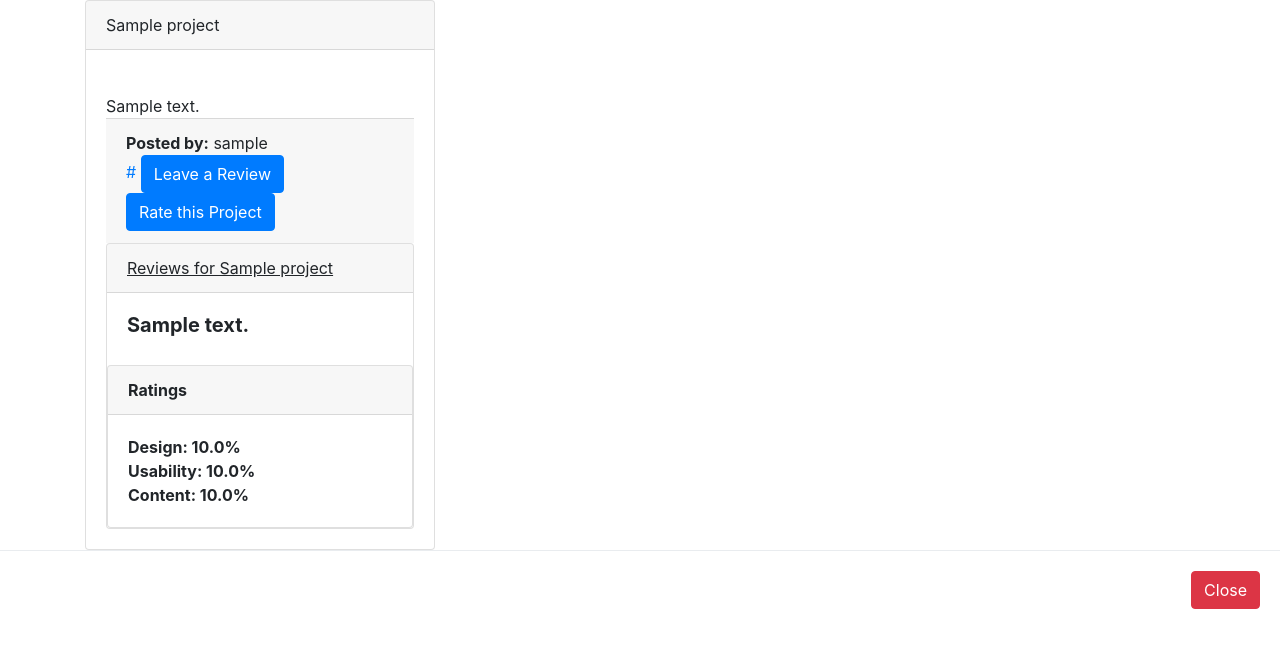
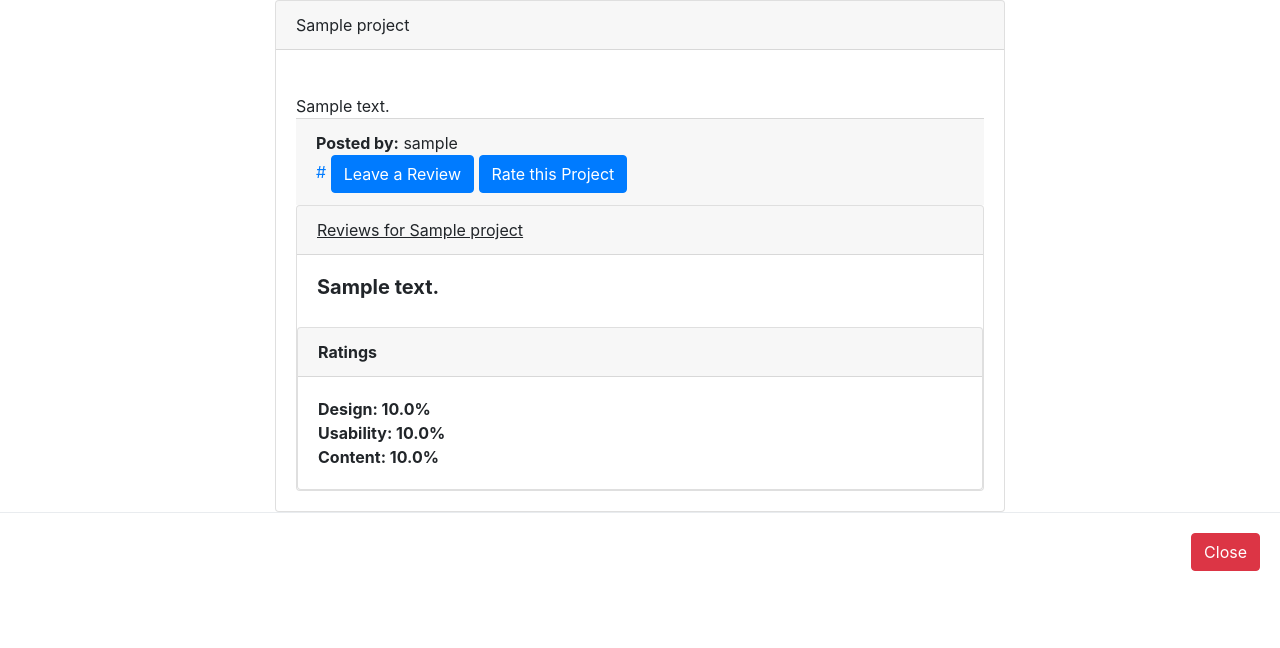
Before and after one commit to antonymburia/Awwards-clone, a Django app: page /project/1/ in a window 1280 px wide. Shown: the part 86-734 px from the top of the page. Run offline with Django 4.2, Linux system fonts and the light colour scheme; a user stored in the database is signed in; tables that the repository leaves empty hold one stand-in row (values such as "Sample post"); some libraries are stand-ins or nearby versions.

Commit message:
style project page

```diff
--- a/clone/templates/project.html
+++ b/clone/templates/project.html
@@ -11,7 +11,8 @@
 <div class="container">
 
  <div class="row">
-  <div class="col-md-4">
+  <div class="col-md-2"></div>
+  <div class="col-md-8">
    <div class="card">
     <div class="card-header">
      {{project.title}}
```
